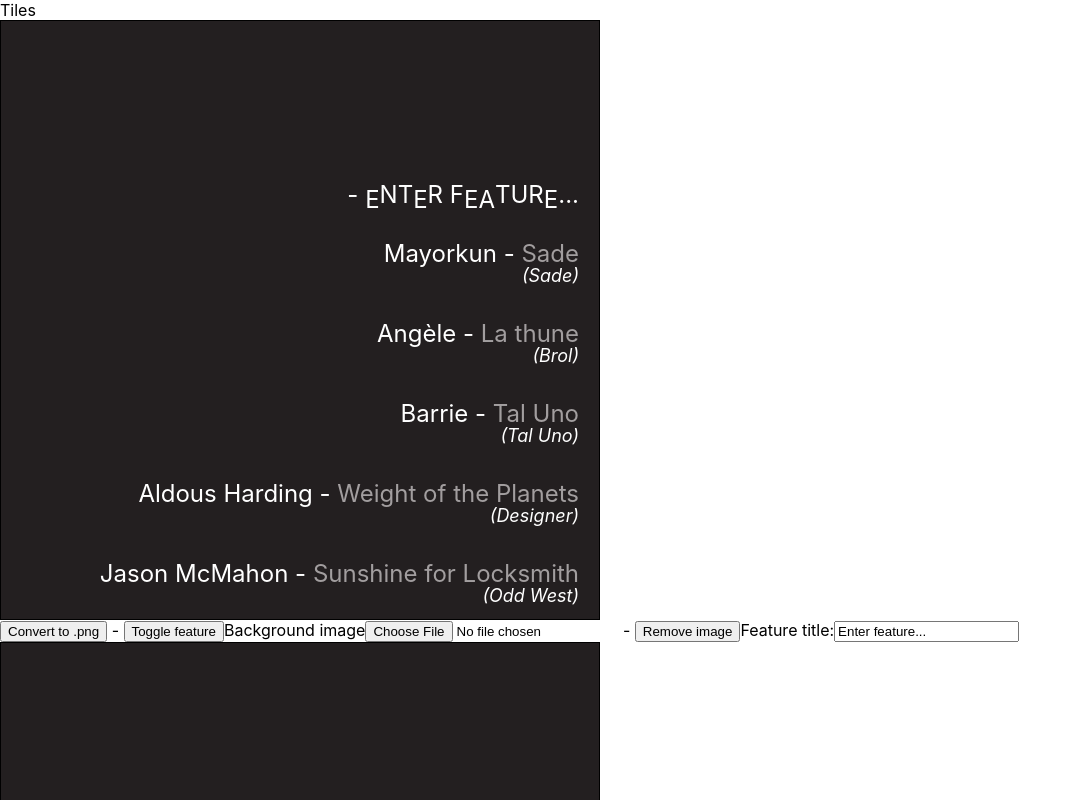
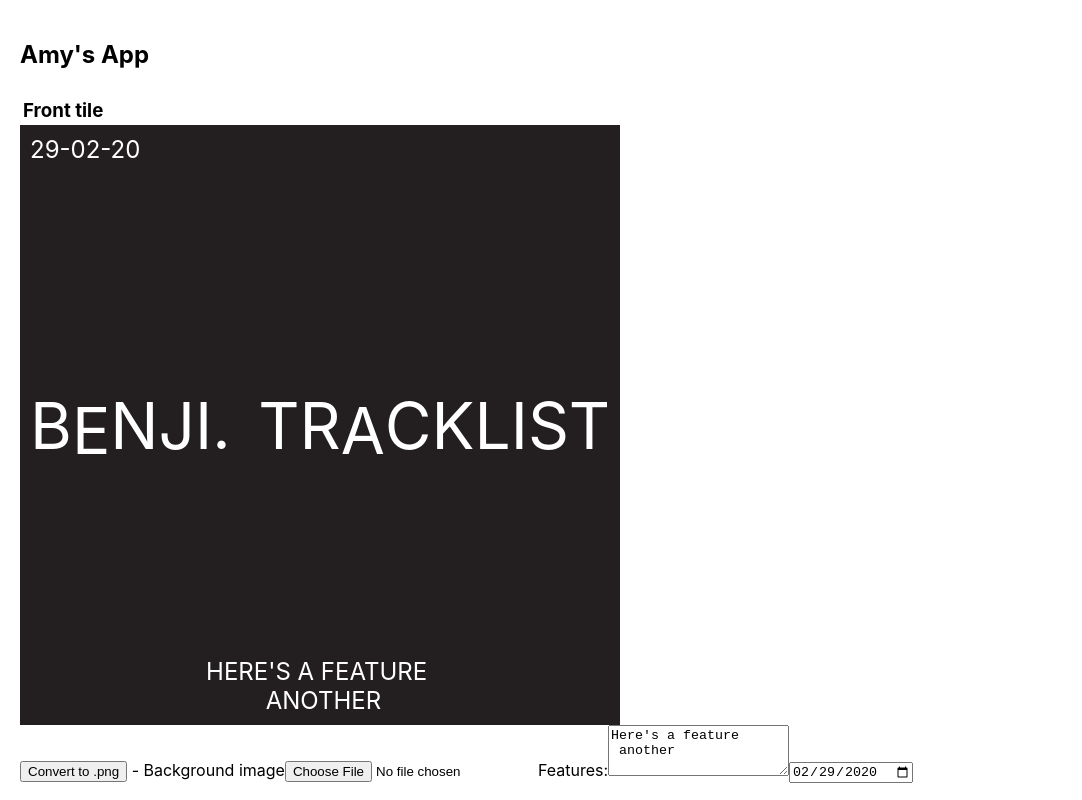
Before and after one commit to atomcorp/amys, a React (Create React App) app: page / in a window 1280 px wide. Shown: the top 800 px of the page, without its empty margins (0-1082 px from the left). Built offline with nearby package versions, Linux system fonts and the light colour scheme.

Commit message:
front tile, styling

```diff
--- /dev/null
+++ b/src/components/FrontTile/FrontTile.module.css
@@ -0,0 +1,66 @@
+.container {
+  width: 600px;
+  height: 600px;
+  background: #231f20;
+  position: relative;
+}
+
+.main {
+  height: 100%;
+  display: flex;
+  flex-direction: column;
+  align-items: center;
+  justify-content: center;
+  color: #fff;
+  position: relative;
+}
+
+.drop {
+  display: inline-block;
+  transform: translateY(5px);
+}
+
+.date {
+  margin: 0 auto auto 0;
+  padding: 10px;
+  font-size: 24px;
+}
+
+.title {
+  font-size: 64px;
+  display: flex;
+  justify-content: space-between;
+  position: absolute;
+  top: 50%;
+  transform: translateY(-50%);
+  width: 100%;
+  padding: 10px;
+}
+
+.features {
+  margin: auto auto 0;
+  white-space: pre;
+  font-size: 24px;
+  text-transform: uppercase;
+  padding: 10px;
+  text-align: center;
+}
+
+.image {
+  position: absolute;
+  width: 600px;
+  height: 600px;
+  overflow: hidden;
+}
+
+.image img {
+  display: block;
+}
+
+.tools {
+  margin: 0 auto 40px;
+}
+
+.heading {
+  margin: 3px;
+}
--- /dev/null
+++ b/src/components/FrontTile/FrontTile.tsx
@@ -0,0 +1,153 @@
+import React, { useRef, useReducer } from "react";
+import domtoimage from "dom-to-image";
+import { saveAs } from "file-saver";
+import immer from "immer";
+
+import css from "./FrontTile.module.css";
+
+type StateType = {
+  date: string;
+  features: string;
+};
+
+type ActionType =
+  | { type: "feature/set"; payload: string }
+  | { type: "date/set"; payload: string };
+
+const formatDate = (date: string) => {
+  const dateArr = date.split("-").map(str => parseInt(str));
+  const dateObj = new Date(dateArr[0], --dateArr[1], dateArr[2]);
+  return new Intl.DateTimeFormat("en-GB", {
+    year: "2-digit",
+    month: "2-digit",
+    day: "2-digit"
+  })
+    .format(dateObj)
+    .replace(/\//g, "-");
+};
+
+const initDate = () => {
+  const date = new Date();
+  // https://gomakethings.com/setting-a-date-input-to-todays-date-with-vanilla-js/
+  return (
+    date.getFullYear().toString() +
+    "-" +
+    (date.getMonth() + 1).toString().padStart(2, "0") +
+    "-" +
+    date
+      .getDate()
+      .toString()
+      .padStart(2, "0")
+  );
+};
+
+const reducer = (state: StateType, action: ActionType) => {
+  return immer(state, draft => {
+    switch (action.type) {
+      case "feature/set":
+        draft.features = action.payload;
+        break;
+      case "date/set":
+        draft.date = action.payload;
+        break;
+      default:
+        break;
+    }
+  });
+};
+
+const intialState = {
+  date: initDate(),
+  features: "Here's a feature \n another"
+};
+
+const TileFront = () => {
+  const [state, dispatch] = useReducer(reducer, intialState);
+  const imgContainerRef = useRef<null | HTMLDivElement>(null);
+  const tileRef = useRef<null | HTMLElement>(null);
+  const addImage = (imgEl: HTMLImageElement) => {
+    if (imgContainerRef.current != null) {
+      imgContainerRef.current.innerHTML = "";
+      const overlayEl = document.createElement("div");
+      overlayEl.classList.add(css.overlay);
+      imgContainerRef.current.appendChild(overlayEl);
+      imgContainerRef.current.appendChild(imgEl);
+    }
+  };
+
+  return (
+    <>
+      <h3 className={css.heading}>Front tile</h3>
+      <section className={css.container} ref={tileRef}>
+        <div ref={imgContainerRef} className={css.image}></div>
+        <div className={css.main}>
+          <div className={css.date}>{formatDate(state.date)}</div>
+          <div className={css.title}>
+            <span>
+              B<span className={css.drop}>E</span>NJI.
+            </span>
+            <span>
+              TR
+              <span className={css.drop}>A</span>CKLIST
+            </span>
+          </div>
+          <div className={css.features}>{state.features}</div>
+        </div>
+      </section>
+      <div className={css.tools}>
+        <button
+          onClick={() => {
+            if (tileRef.current != null) {
+              domtoimage.toBlob(tileRef.current).then(function(blob: Blob) {
+                saveAs(blob, "my-node.png");
+              });
+            }
+          }}
+        >
+          Convert to .png
+        </button>
+        {" - "}
+        <label htmlFor="image">Background image</label>
+        <input
+          id="image"
+          type="file"
+          accept=".png, .jpg, .jpeg"
+          onChange={e => {
+            const target = e.target as HTMLInputElement;
+            if (target.files != null && target.files.length > 0) {
+              const imageBlob = target.files[0];
+              const image = document.createElement("img");
+              image.src = URL.createObjectURL(imageBlob);
+              addImage(image);
+            }
+          }}
+        />
+        <label>
+          Features:
+          <textarea
+            rows={3}
+            value={state.features}
+            onChange={e => {
+              const target = e.target as HTMLTextAreaElement;
+              dispatch({ type: "feature/set", payload: target.value });
+            }}
+          />
+        </label>
+        <input
+          type="date"
+          value={state.date}
+          onChange={e => {
+            const target = e.target as HTMLInputElement;
+            if (target.value !== "") {
+              dispatch({ type: "date/set", payload: target.value });
+            } else {
+              dispatch({ type: "date/set", payload: initDate() });
+            }
+          }}
+        />
+      </div>
+    </>
+  );
+};
+
+export default TileFront;
--- a/src/components/Tile/Tile.module.css
+++ b/src/components/Tile/Tile.module.css
@@ -1,7 +1,6 @@
 .container {
   width: 600px;
   height: 600px;
-  border: 1px solid;
   text-align: right;
   display: flex;
   flex-direction: column;
@@ -74,3 +73,11 @@
   display: inline-block;
   transform: translateY(5px);
 }
+
+.tools {
+  margin: 0 auto 40px;
+}
+
+.heading {
+  margin: 3px 0;
+}
--- a/src/components/Tile/Tile.tsx
+++ b/src/components/Tile/Tile.tsx
@@ -1,5 +1,6 @@
 import React, { useRef, useReducer } from "react";
 import immer from "immer";
+import domtoimage from "dom-to-image";
 
 import { TrackType, StateType, ActionTypes } from "types";
 import css from "./Tile.module.css";
@@ -7,6 +8,7 @@
 
 type TileType = {
   data: TrackType[];
+  page: number;
 };
 
 const handleNewLines = (string: String) => {
@@ -41,7 +43,7 @@
 
 const initialState = {
   showImg: false,
-  isFeature: true,
+  isFeature: false,
   feature: "Enter feature..."
 };
 
@@ -80,8 +82,16 @@
       imgContainerRef.current.innerHTML = "";
     }
   };
+  const renderImage = () => {
+    if (tileRef.current != null) {
+      domtoimage.toBlob(tileRef.current).then(function(blob: Blob) {
+        saveAs(blob, "my-node.png");
+      });
+    }
+  };
   return (
     <>
+      <h3 className={css.heading}>Tile {props.page}</h3>
       <section
         ref={tileRef}
         className={`${css.container} ${state.showImg ? css.showImg : ""}`}
@@ -105,12 +115,12 @@
         ))}
       </section>
       <TileTools
-        domEl={tileRef.current}
         addImage={addImage}
         removeImage={removeImage}
         dispatch={dispatch}
         isFeature={state.isFeature}
         feature={state.feature}
+        renderImage={renderImage}
       />
     </>
   );
--- a/src/components/Tile/TileTools.tsx
+++ b/src/components/Tile/TileTools.tsx
@@ -1,27 +1,23 @@
 import React from "react";
-import domtoimage from "dom-to-image";
 import { saveAs } from "file-saver";
 
 import { ActionTypes } from "types";
+import css from "./Tile.module.css";
 
 type TileToolsType = {
-  domEl: HTMLElement | null;
   addImage: (imgEl: HTMLImageElement) => void;
   removeImage: () => void;
   dispatch: React.Dispatch<ActionTypes>;
   isFeature: Boolean;
   feature: string;
+  renderImage: () => void;
 };
 
 const TileTools = (props: TileToolsType) => (
-  <section>
+  <section className={css.tools}>
     <button
       onClick={() => {
-        if (props.domEl != null) {
-          domtoimage.toBlob(props.domEl).then(function(blob: Blob) {
-            saveAs(blob, "my-node.png");
-          });
-        }
+        props.renderImage();
       }}
     >
       Convert to .png
@@ -34,6 +30,7 @@
     >
       Toggle feature
     </button>
+    <br />
     {props.isFeature && (
       <>
         <label htmlFor="image">Background image</label>
@@ -59,6 +56,7 @@
         >
           Remove image
         </button>
+        <br />
         <label>
           Feature title:
           <input
--- /dev/null
+++ b/src/components/Tiles/Tiles.module.css
@@ -0,0 +1,7 @@
+.title {
+  margin: 20px 0 30px;
+}
+
+.container {
+  padding: 20px;
+}
--- a/src/components/Tiles/Tiles.tsx
+++ b/src/components/Tiles/Tiles.tsx
@@ -1,24 +1,31 @@
 import React from "react";
 
 import Tile from "components/Tile/Tile";
+import TileFront from "components/FrontTile/FrontTile";
 import { TrackType } from "types";
+import css from "./Tiles.module.css";
 
 type TilesType = {
   data: TrackType[];
 };
 
 const Tiles = (props: TilesType) => (
-  <section>
-    <div>Tiles</div>
+  <section className={css.container}>
+    <h1 className={css.title}>Amy's App</h1>
+    <TileFront />
     {props.data
-      .reduce((acc: Number[], item) => {
+      .reduce((acc: number[], item) => {
         if (!acc.includes(item.Page)) {
           return [...acc, item.Page];
         }
         return acc;
       }, [])
-      .map((page: Number, i) => (
-        <Tile key={i} data={props.data.filter(tile => tile.Page === page)} />
+      .map((page: number, i) => (
+        <Tile
+          key={i}
+          page={page}
+          data={props.data.filter(tile => tile.Page === page)}
+        />
       ))}
   </section>
 );
```
